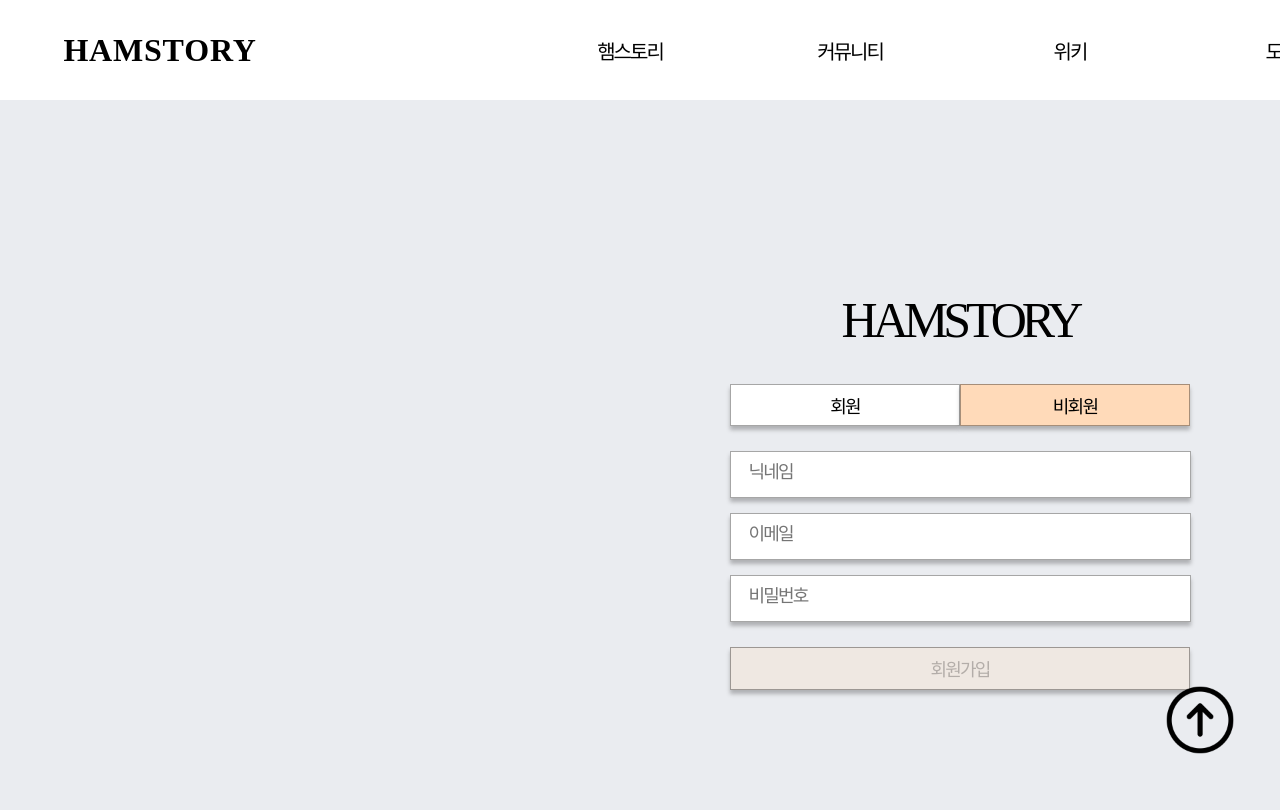
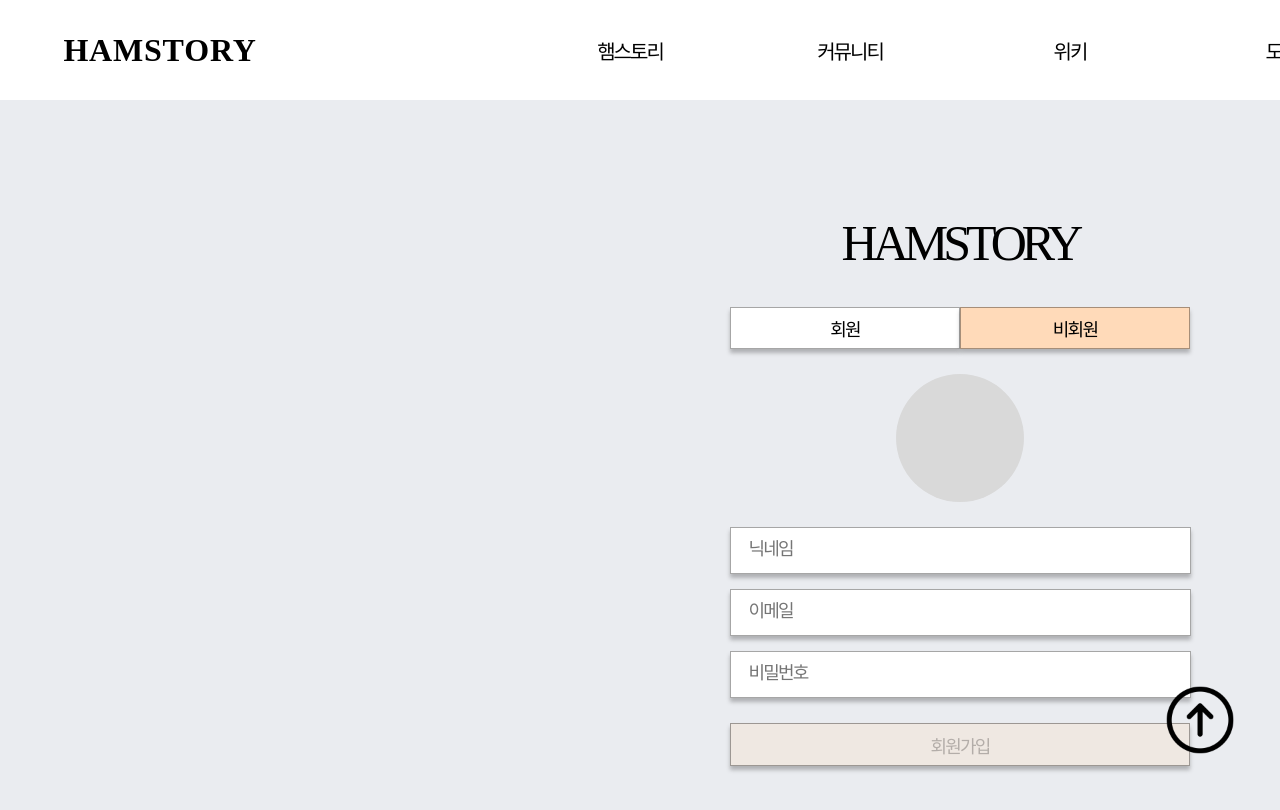
Before and after one commit to Anchovia/HamstoryWebProject, a React (Create React App) app: page /login in a window 1280 px wide. Both pictures are taken after a click on the button "비회원". Shown: the top 810 px of the page. Built offline with nearby package versions, Linux system fonts and the light colour scheme; a web font is replaced by a local one.

Commit message:
로그인 css 추가

```diff
--- a/src/component/login/SignUp.js
+++ b/src/component/login/SignUp.js
@@ -61,6 +61,9 @@ export default function SignUp(props){
 
     return (
         <form className={styles.body}>
+            <div className={styles.profile}>
+
+            </div>
             <input
                 type="text"
                 placeholder="닉네임"
--- a/src/component/login/SignUp.module.css
+++ b/src/component/login/SignUp.module.css
@@ -14,6 +14,14 @@
     to{
         opacity: 1;
     }
+}
+
+.profile{
+    width: 128px;
+    height: 128px;
+    background-color: #d9d9d9;
+    margin-bottom: 25px;
+    border-radius: 100%;
 }
 
 .inputMarin{
```
